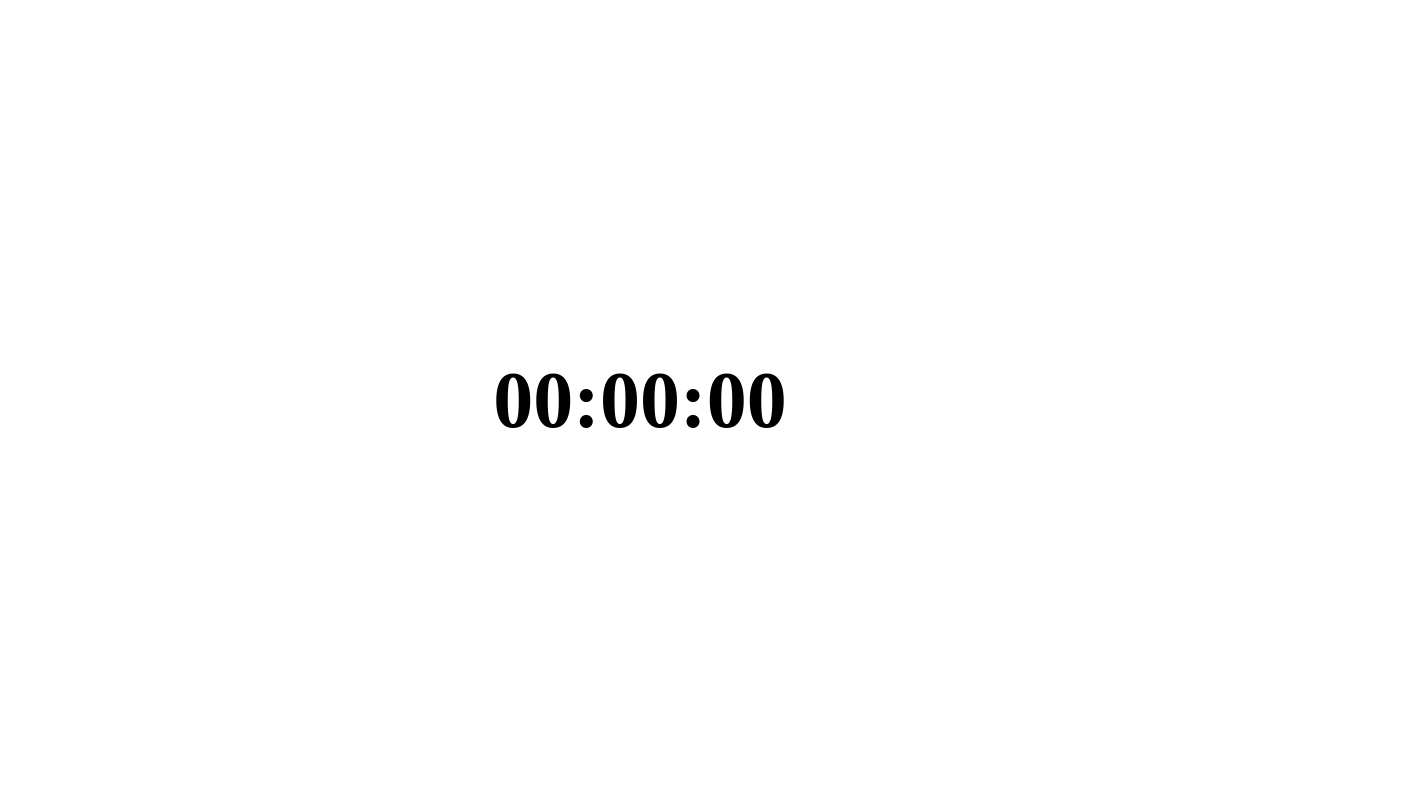
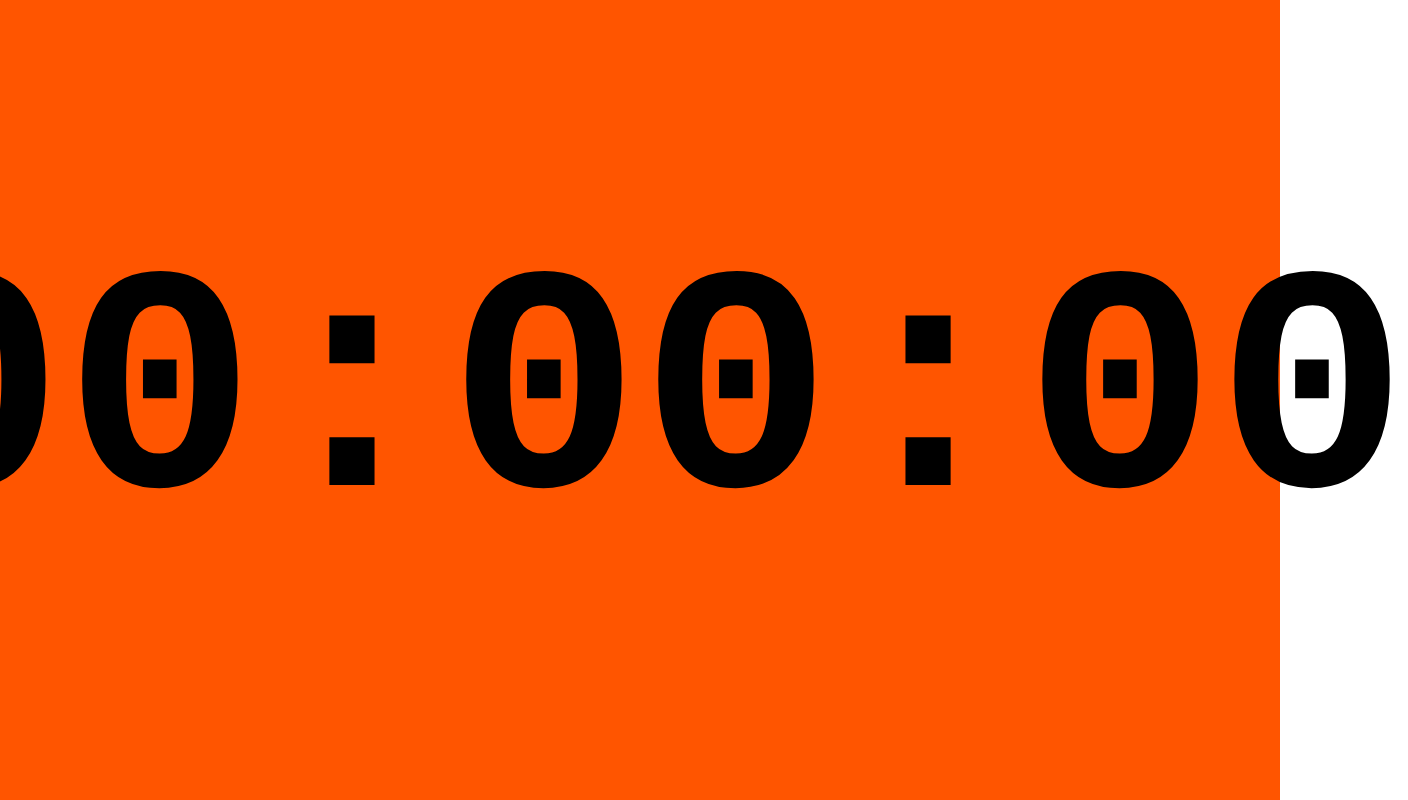
Before and after one commit to peterxcli/glsoft-timer, a Next.js app: page / in a window 1280 px wide. Shown: the whole page, 1408 px wide, since content can reach past the window. Built offline with nearby package versions, Linux system fonts and the light colour scheme.

Commit message:
update theme, use the drag handler for the swipe and click event

```diff
--- a/src/components/timer/Timer.tsx
+++ b/src/components/timer/Timer.tsx
@@ -1,19 +1,28 @@
 import React, { useState, useEffect } from 'react';
 import { useAppStore } from "../../store/store"
 import styles from './timer.module.scss';
-import { useScroll, useWheel } from '@use-gesture/react'
+import { useDrag, useScroll, useWheel } from '@use-gesture/react'
 
 
 const BigTimer: React.FC = () => {
     const { time, idle, countDown, incrementTime, setTime, setCountDown, toggleCountDown, toggleIdle } = useAppStore()
 
-    const bind = useWheel(({ movement: [_, my] }) => {
-        incrementTime(-my / 5)
+    const bind = useDrag(({ down, last, movement: [_, my], memo }) => {
+        if (last && my === 0) { //click event
+            toggleIdle();
+            return
+        }
+        console.log(down, last, my, memo)
+        memo = memo ?? my;
+        const deltaY = my - memo;
+        console.log(deltaY)
+        incrementTime(Math.ceil(-deltaY))
+        return my;
     })
 
     useEffect(() => {
         const timer = setInterval(() => {
-            if(!idle) incrementTime(countDown ? -1 : 1)
+            if (!idle) incrementTime(countDown ? -1 : 1)
         }, 1000);
 
         return () => {
@@ -22,7 +31,7 @@ const BigTimer: React.FC = () => {
     }, [time, idle, countDown, incrementTime]);
 
     return (
-        <div className={styles.timer} {...bind()} onClick={toggleIdle}>
+        <div className={styles.timer} {...bind()}>
             {new Date(time * 1000).toISOString().substr(11, 8)}
         </div>
     );
--- a/src/components/timer/timer.module.scss
+++ b/src/components/timer/timer.module.scss
@@ -1,5 +1,6 @@
 .timer {
-    font-size: 5rem;
+    // font-size: 5rem;
+    font-family: 'Courier New', Courier, monospace;
     font-weight: bold;
     text-align: center;
     user-select: none;
@@ -9,4 +10,9 @@
     justify-content: center;
     justify-items: center;
     align-items: center;
+    font-size: 20rem;
+    background-color:rgb(255, 85, 0);
+    text-rendering: optimizeLegibility;
+    -webkit-font-smoothing: antialiased;
+    -moz-osx-font-smoothing: grayscale;
 }
--- a/src/pages/index.tsx
+++ b/src/pages/index.tsx
@@ -6,6 +6,7 @@ import { useState } from 'react'
 import {themes} from '../themes'
 import Timer from '@/components/timer/Timer'
 import styles from './index.module.scss'
+import Trigger from '@/components/trigger/Trigger'
 
 const inter = Inter({ subsets: ['latin'] })
 
@@ -22,6 +23,7 @@ export default function Home() {
       </Head>
       {/* <main> */}
         <Timer />
+        {/* <Trigger/> */}
       {/* </main> */}
     </div>
   )
```
Also changed, not shown: src/components/trigger/Trigger.tsx (+12 -16 lines), src/components/trigger/trigger.module.scss (+14 -2 lines).
